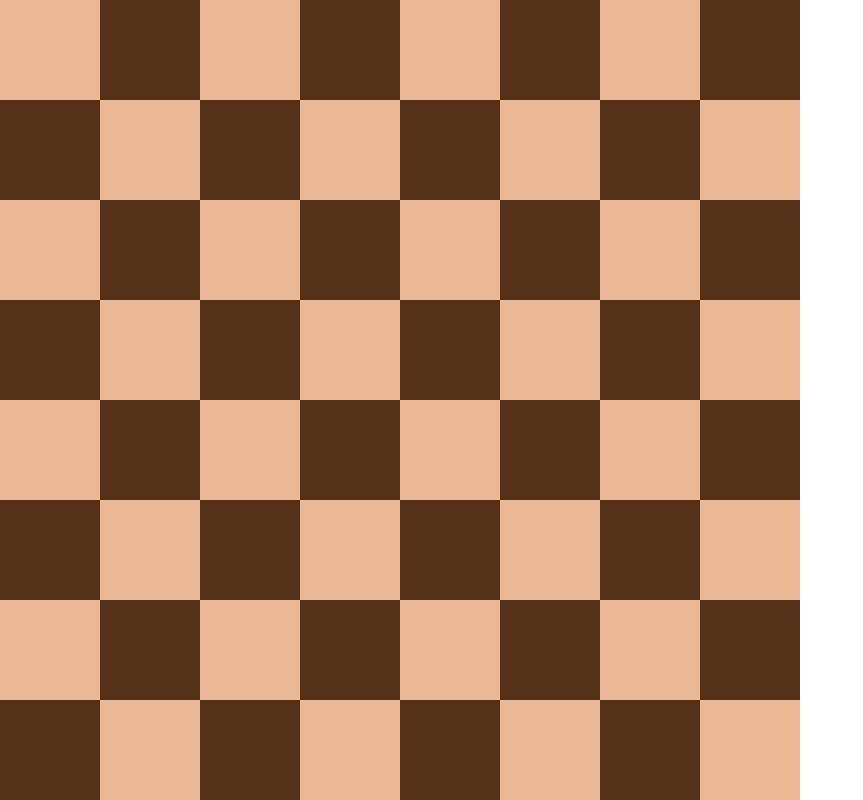
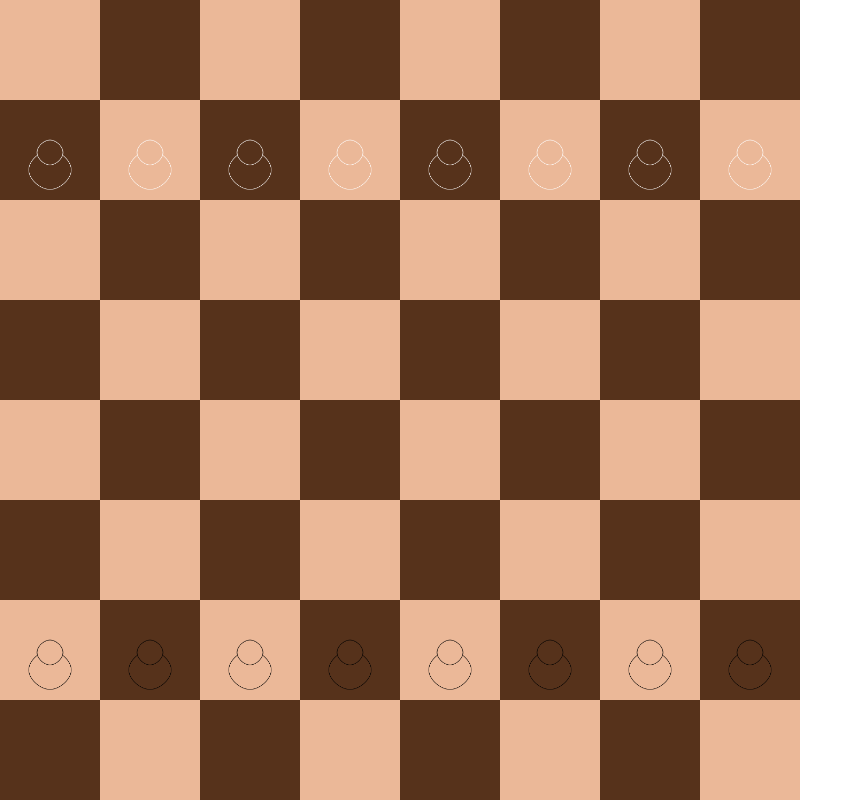
Before and after one commit to martinjakubik/knights, a website: page index.html in a window 1280 px wide. Shown: the whole page, without its empty margins (0-863 px from the left). Drawn offline with Linux system fonts and the light colour scheme.

Commit message:
painted black and white pawns

```diff
--- a/styles.css
+++ b/styles.css
@@ -21,5 +21,9 @@ div.square.low {
 }
 
 div.square.wp {
-    background-image: url('piece-pawn.scene.forhtml.png');
+    background-image: url('piece-pawn.w.forhtml.png');
 }
+
+div.square.bp {
+    background-image: url('piece-pawn.b.forhtml.png');
+}
```
Also changed, not shown: piece-bishop.b.forhtml.png (added), piece-bishop.w.forhtml.png (added), piece-king.b.forhtml.png (added), piece-king.w.forhtml.png (added), piece-knight.b.forhtml.png (added), piece-knight.w.forhtml.png (added), piece-pawn.b.forhtml.png (added), piece-pawn.w.forhtml.png (added), piece-pawn.w.scene.forhtml.png (added), piece-queen.b.forhtml.png (added), piece-queen.w.forhtml.png (added), piece-rook.b.forhtml.png (added), piece-rook.w.forhtml.png (added), 1 other file.
